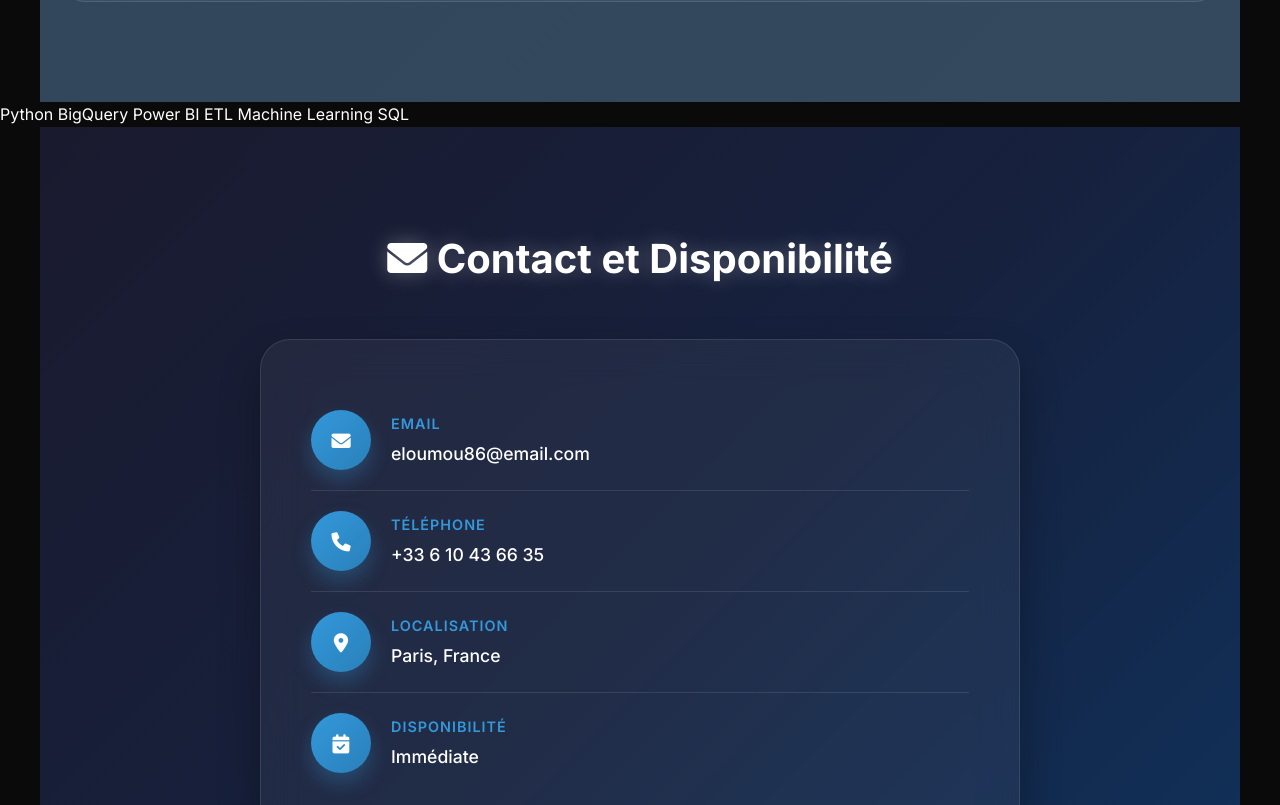
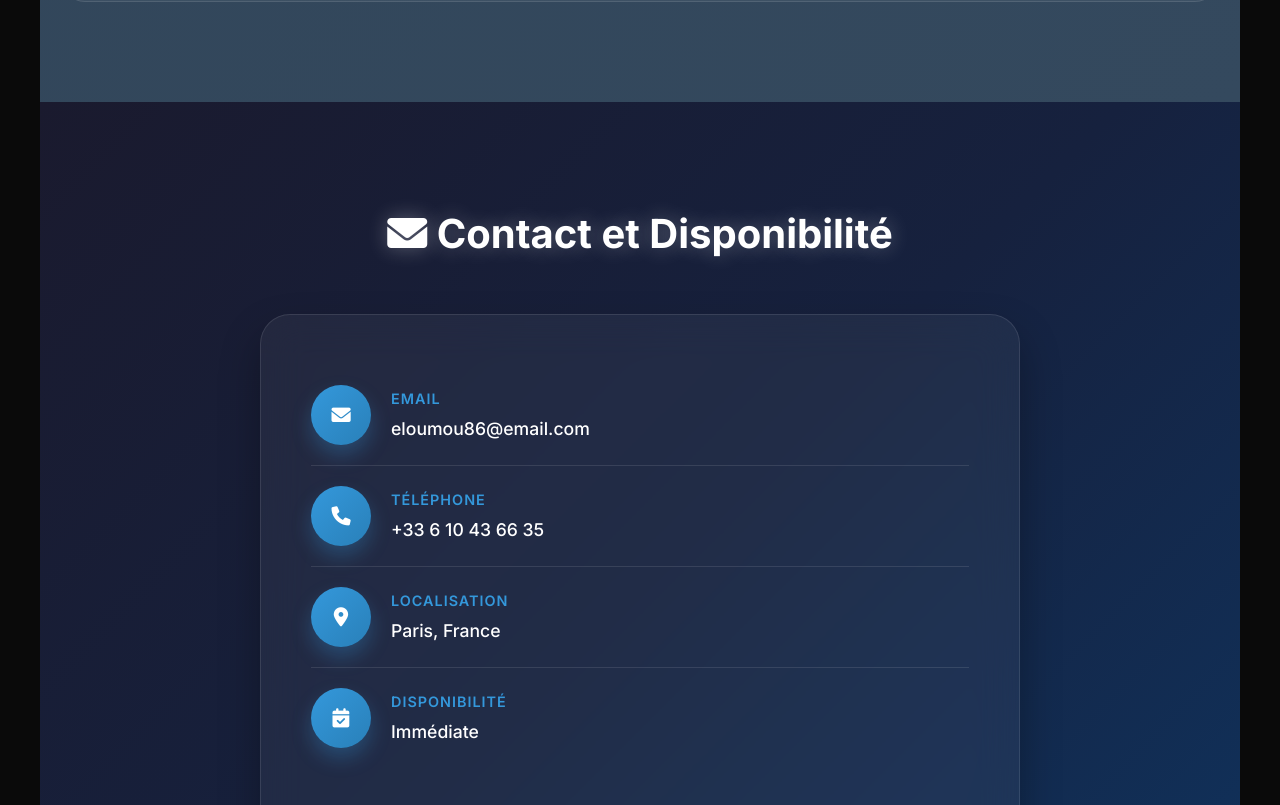
Before and after one commit to aurelehawk/pascal-eloumou-portfolio, a website: page index.html in a window 1280 px wide. Shown: the part 8990-9795 px from the top of the page. Drawn offline with Linux system fonts and the light colour scheme.

Commit message:
Correction problème de centrage: suppression section timeline-skills orpheline

```diff
--- a/index.html
+++ b/index.html
@@ -789,19 +789,6 @@
             </div>
         </div>
     </section>
-                        <div class="timeline-skills">
-                            <span class="skill-tag">Python</span>
-                            <span class="skill-tag">BigQuery</span>
-                            <span class="skill-tag">Power BI</span>
-                            <span class="skill-tag">ETL</span>
-                            <span class="skill-tag">Machine Learning</span>
-                            <span class="skill-tag">SQL</span>
-                        </div>
-                    </div>
-                </div>
-            </div>
-        </div>
-    </section>
 
     <!-- Ultra-Modern Contact Section -->
     <section id="contact">
```
